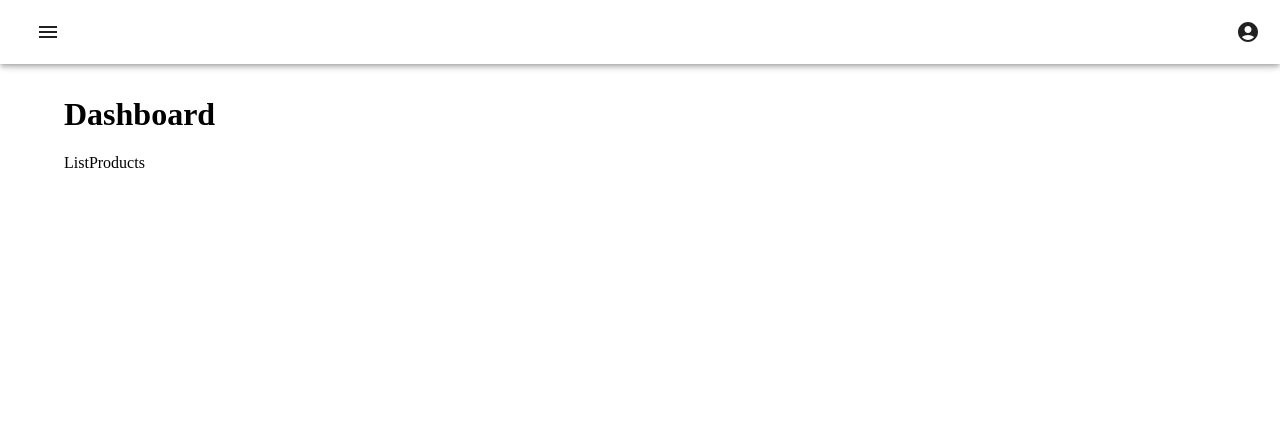
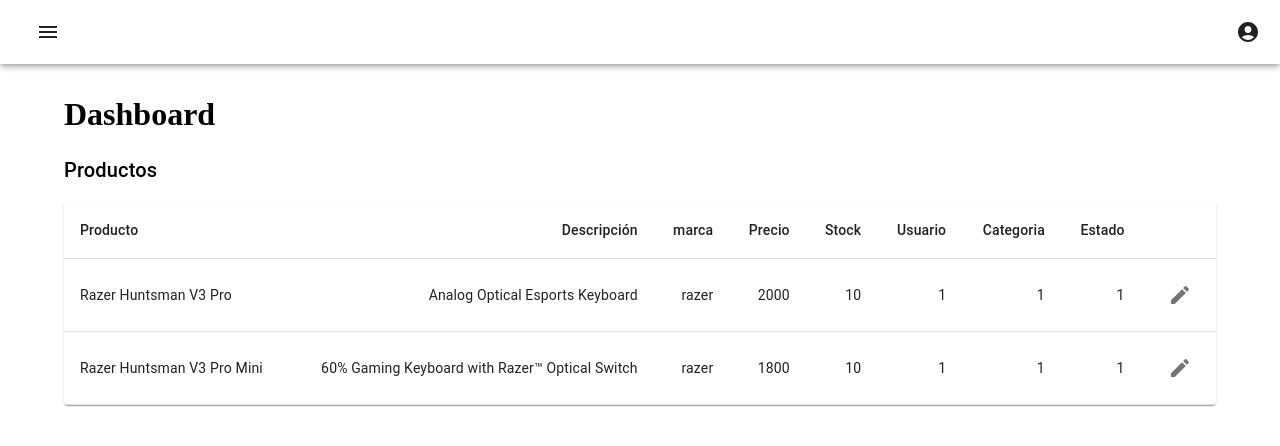
Before and after one commit to tejaby/ecommerce-react-app, a React (Vite) app: page /dashboard/productos/list in a window 1280 px wide. Shown: the top 446 px of the page. Built offline with nearby package versions, Linux system fonts and the light colour scheme; sample sign-in values are in the browser's storage.

Commit message:
Add tables for products and categories in admin interface

```diff
--- a/src/components/cart/CartContactForm.jsx
+++ b/src/components/cart/CartContactForm.jsx
@@ -7,14 +7,14 @@
     <Box sx={{ width: "50%", display: "flex", gap: 2, mb: 2 }}>
       <TextField
         size="small"
-        variant="filled"
+        variant="standard"
         label="Numero de telefono"
         placeholder="0000-0000"
         fullWidth
       />
       <TextField
         size="small"
-        variant="filled"
+        variant="standard"
         label="Direccion"
         placeholder="Sumpango sacate"
         fullWidth
--- a/src/components/cart/CartTable.jsx
+++ b/src/components/cart/CartTable.jsx
@@ -14,7 +14,7 @@
 export const CartTable = ({ cartItems }) => {
   return (
     <TableContainer component={Paper}>
-      <Table>
+      <Table sx={{ minWidth: 900 }}>
         <TableHead>
           <TableRow hover>
             <TableCell>Producto</TableCell>
--- a/src/components/forms/CategoryForm.jsx
+++ b/src/components/forms/CategoryForm.jsx
@@ -45,7 +45,7 @@
         <TextField
           id="standard-basic"
           label="Nombre de la categoría"
-          variant="filled"
+          variant="standard"
           fullWidth
           sx={{ mt: 2 }}
           error={!!errors.name?.message}
--- a/src/pages/admin/categories/ListCategories.jsx
+++ b/src/pages/admin/categories/ListCategories.jsx
@@ -1,3 +1,54 @@
+// material-ui
+import Typography from "@mui/material/Typography";
+import Table from "@mui/material/Table";
+import TableBody from "@mui/material/TableBody";
+import TableCell from "@mui/material/TableCell";
+import TableContainer from "@mui/material/TableContainer";
+import TableHead from "@mui/material/TableHead";
+import TableRow from "@mui/material/TableRow";
+import Paper from "@mui/material/Paper";
+import IconButton from "@mui/material/IconButton";
+import EditIcon from "@mui/icons-material/Edit";
+
+const categories = [
+  { category_id: 1, name: "Laptops", user_id: 1, state_id: 1 },
+  { category_id: 2, name: "Perifericos", user_id: 1, state_id: 1 },
+];
+
 export const ListCategories = () => {
-  return <div>ListCategories</div>;
+  return (
+    <>
+      <Typography variant="h6" sx={{ mb: 2 }}>
+        Categorias
+      </Typography>
+      <TableContainer component={Paper}>
+        <Table sx={{ minWidth: 600 }}>
+          <TableHead>
+            <TableRow hover>
+              <TableCell>Categoria</TableCell>
+              <TableCell align="right">Usuario</TableCell>
+              <TableCell align="right">Estado</TableCell>
+              <TableCell></TableCell>
+            </TableRow>
+          </TableHead>
+          <TableBody>
+            {categories.map((item) => (
+              <TableRow key={item.category_id}>
+                <TableCell component="th" scope="row">
+                  {item.name}
+                </TableCell>
+                <TableCell align="right">{item.user_id}</TableCell>
+                <TableCell align="right">{item.state_id}</TableCell>
+                <TableCell align="right">
+                  <IconButton>
+                    <EditIcon />
+                  </IconButton>
+                </TableCell>
+              </TableRow>
+            ))}
+          </TableBody>
+        </Table>
+      </TableContainer>
+    </>
+  );
 };
--- a/src/pages/admin/products/CreateProduct.jsx
+++ b/src/pages/admin/products/CreateProduct.jsx
@@ -2,5 +2,5 @@
 import { ProductForm } from "../../../components/forms/ProductForm";
 
 export const CreateProduct = () => {
-  return <ProductForm />;
+  return <ProductForm/>;
 };
--- a/src/pages/admin/products/ListProducts.jsx
+++ b/src/pages/admin/products/ListProducts.jsx
@@ -1,3 +1,84 @@
+// material-ui
+import Typography from "@mui/material/Typography";
+import Table from "@mui/material/Table";
+import TableBody from "@mui/material/TableBody";
+import TableCell from "@mui/material/TableCell";
+import TableContainer from "@mui/material/TableContainer";
+import TableHead from "@mui/material/TableHead";
+import TableRow from "@mui/material/TableRow";
+import Paper from "@mui/material/Paper";
+import IconButton from "@mui/material/IconButton";
+import EditIcon from "@mui/icons-material/Edit";
+
+const products = [
+  {
+    product_id: 1,
+    name: "Razer Huntsman V3 Pro",
+    description: "Analog Optical Esports Keyboard",
+    brand: "razer",
+    price: 2000.0,
+    stock: 10,
+    user_id: 1,
+    category_id: 1,
+    state_id: 1,
+  },
+  {
+    product_id: 2,
+    name: "Razer Huntsman V3 Pro Mini",
+    description: "60% Gaming Keyboard with Razer™ Optical Switch",
+    brand: "razer",
+    price: 1800.0,
+    stock: 10,
+    user_id: 1,
+    category_id: 1,
+    state_id: 1,
+  },
+];
+
 export const ListProducts = () => {
-  return <div>ListProducts</div>;
+  return (
+    <>
+      <Typography variant="h6" sx={{ mb: 2 }}>
+        Productos
+      </Typography>
+      <TableContainer component={Paper}>
+        <Table sx={{ minWidth: 900 }}>
+          <TableHead>
+            <TableRow hover>
+              <TableCell>Producto</TableCell>
+              <TableCell align="right">Descripción</TableCell>
+              <TableCell align="right">marca</TableCell>
+              <TableCell align="right">Precio</TableCell>
+              <TableCell align="right">Stock</TableCell>
+              <TableCell align="right">Usuario</TableCell>
+              <TableCell align="right">Categoria</TableCell>
+              <TableCell align="right">Estado</TableCell>
+              <TableCell></TableCell>
+            </TableRow>
+          </TableHead>
+          <TableBody>
+            {products.map((item) => (
+              <TableRow key={item.product_id}>
+                <TableCell component="th" scope="row">
+                  {item.name}
+                </TableCell>
+                <TableCell align="right">{item.description}</TableCell>
+                <TableCell align="right">{item.brand}</TableCell>
+                <TableCell align="right">{item.price}</TableCell>
+                <TableCell align="right">{item.stock}</TableCell>
+                <TableCell align="right">{item.user_id}</TableCell>
+                <TableCell align="right">{item.category_id}</TableCell>
+                <TableCell align="right">{item.state_id}</TableCell>
+                <TableCell align="right">
+                  <IconButton>
+                    <EditIcon />
+                  </IconButton>
+                </TableCell>
+              </TableRow>
+            ))}
+          </TableBody>
+        </Table>
+      </TableContainer>
+    </>
+  );
 };
```
